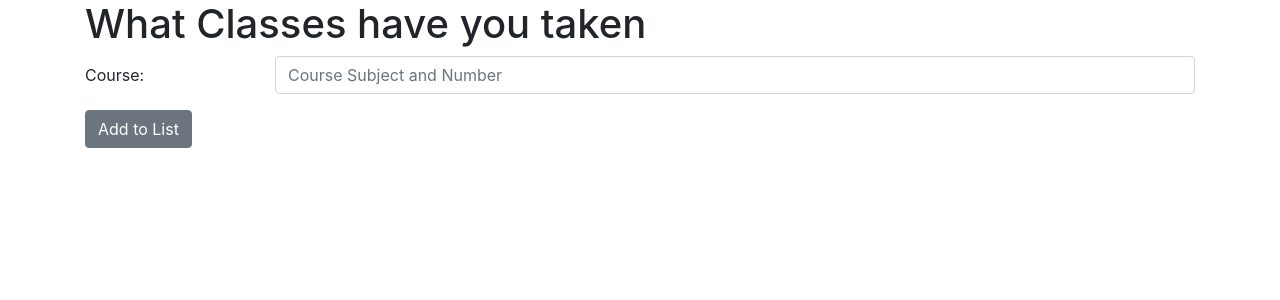
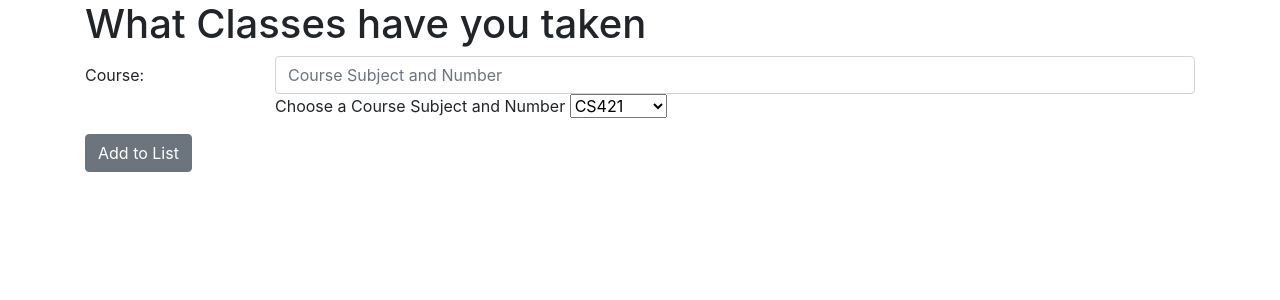
Before and after one commit to CS222-UIUC/course-project-group-89, a Flask app: page / in a window 1280 px wide. Shown: the top 300 px of the page. Run offline with Flask 2, Linux system fonts and the light colour scheme; some libraries are stand-ins or nearby versions.

Commit message:
newbranch

```diff
--- a/app.py
+++ b/app.py
@@ -9,7 +9,19 @@
 app = Flask(__name__)
 
 # Route for "/" (frontend):
+#@app.route('/')
+# def index():
+#   return render_template("index.html")
+
 @app.route('/')
+def dropdown():
+    cs_req = ["CS124", "CS128", "CS173", "MATH241", "MATH257", "CS210", "CS211", "CS222", "CS225", "CS233", "CS341", "CS357", "CS361", "CS374", "CS421"]
+    return render_template('index.html', cs_req=cs_req)
+
+def main():
+  app.run()
+#backend file
+
 def index():
     "'this function is for index.html'"
     return render_template("index.html")
--- a/templates/index.html
+++ b/templates/index.html
@@ -40,10 +40,17 @@
       <h1>What Classes have you taken</h1>
 
       <div class="form-group row">
+
         <label for="course1" class="col-sm-2 col-form-label">Course:</label>
         <div class="col-sm-10">
-          <input type="text" class="form-control" id="course" name="course" placeholder="Course Subject and Number">
+          <input type="text" class="form-control selectpicker"   id="course" name="course" placeholder="Course Subject and Number">
+            Choose a Course Subject and Number  <SELECT name="course">
+            {% for c in cs_req %}
+            <option value= "{{c}}" SELECTED>{{c}}</option>"
+            {% endfor %}
+            </SELECT>
         </div>
+
       </div>
 
       <button onclick="sendPOST();" class="btn btn-secondary">Add to List</button>
@@ -51,5 +58,10 @@
       <div id="content">
       </div>
     </div>
+    <script>
+      $(document).ready(function(){
+        $('.selectpicker').selectpicker();
+      })
+    </script>
   </body>
 </html>
```
